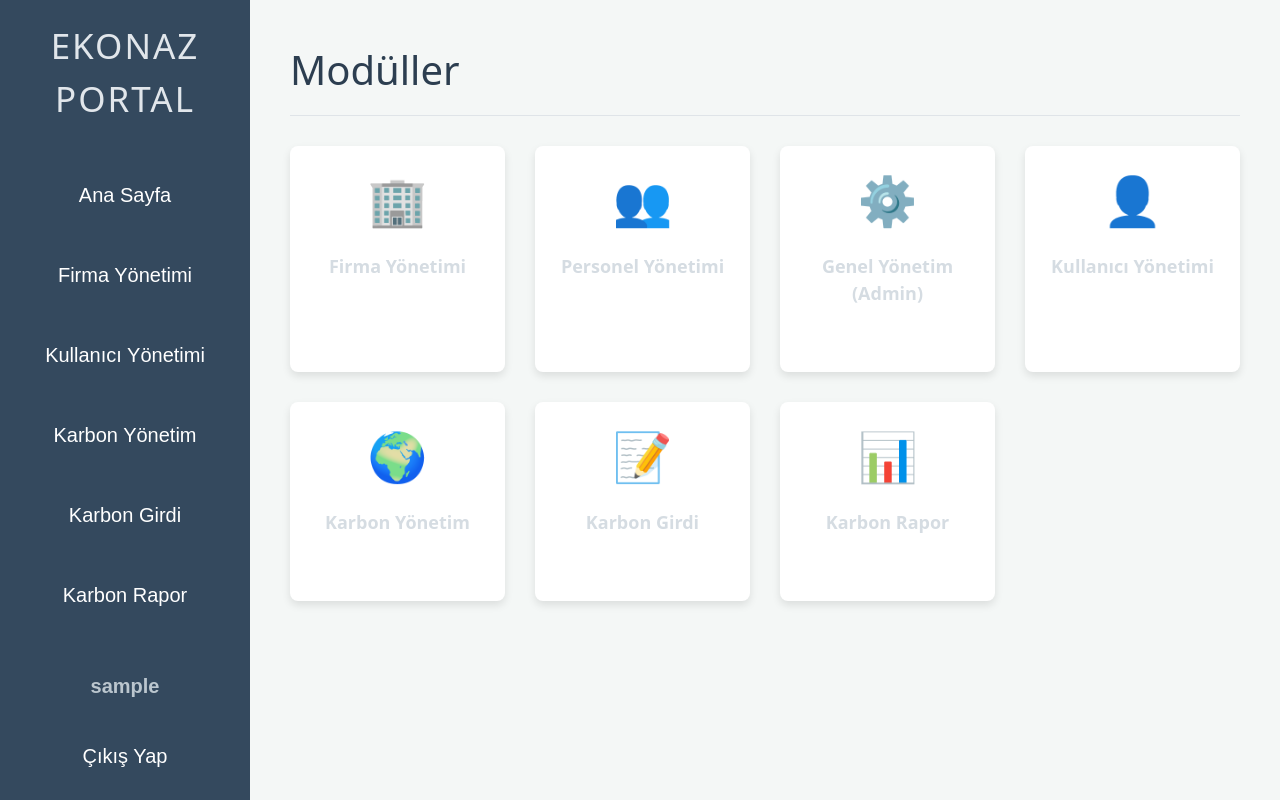
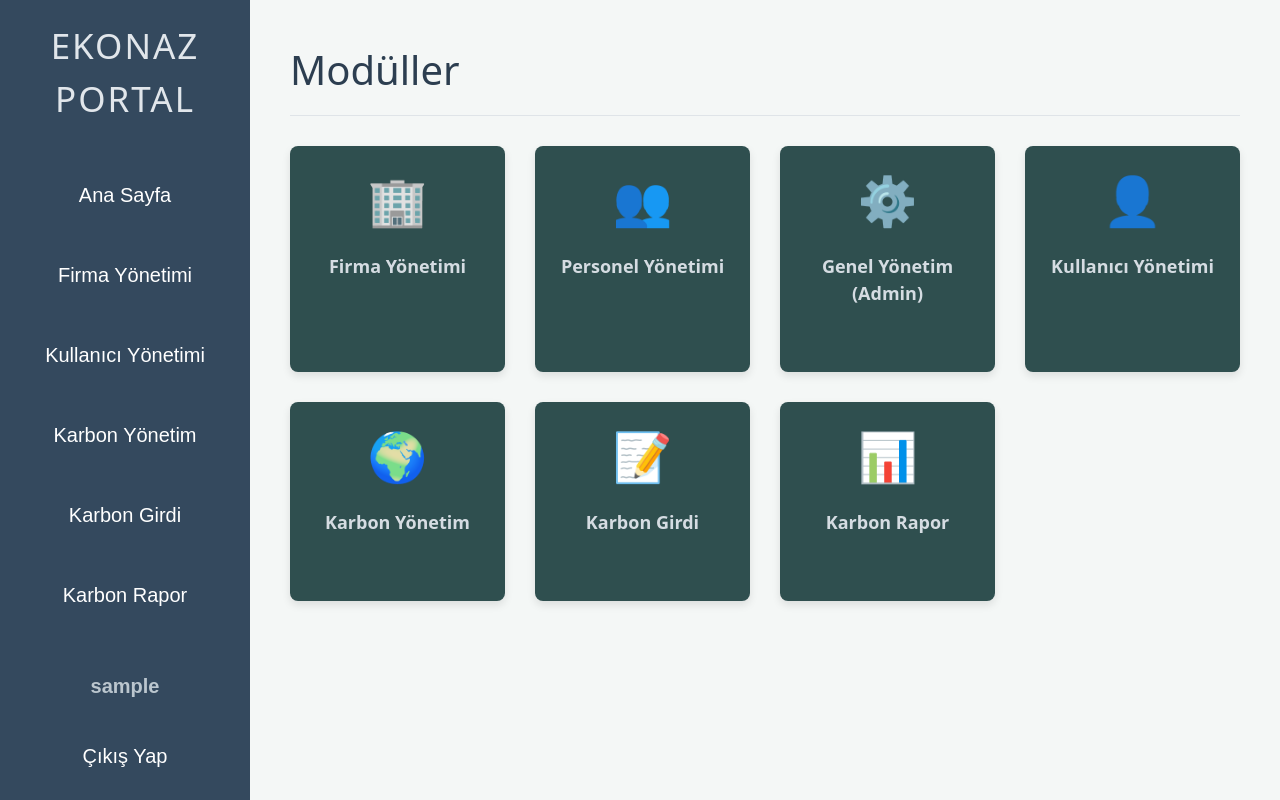
Before and after one commit to zfasred/erim, a Django app: page /portal/ in a window 1280 px wide. Run offline with Django 5.2, Linux system fonts and the light colour scheme; the visitor is signed in with stand-in values (Sample User, id 1); some libraries are stand-ins or nearby versions.

Commit message:
Add files via upload

```diff
--- a/core/templates/portal.html
+++ b/core/templates/portal.html
@@ -1,5 +1,9 @@
 {% extends 'base.html' %}
 {% load static %}
+{% block body_class %}login-bg{% endblock %}
+{% block extra_css %}
+<link rel="stylesheet" href="{% static 'css/backgrounds.css' %}">
+{% endblock %}
 
 {% block title %}Ana Portal - Ekonaz{% endblock %}
 
@@ -25,7 +29,7 @@
     .main-content h1 { margin-bottom: 30px; color: #2c3e50; }
     .module-container { display: grid; grid-template-columns: repeat(auto-fill, minmax(200px, 1fr)); gap: 30px; }
     /* Modül Kutucukları */
-    .module-box { background-color: white; border-radius: 8px; box-shadow: 0 4px 8px rgba(0,0,0,0.1); text-align: center; padding: 20px; text-decoration: none; color: #333; transition: transform 0.3s, box-shadow 0.3s; }
+    .module-box { background-color: darkslategrey; border-radius: 8px; box-shadow: 0 4px 8px rgba(0,0,0,0.1); text-align: center; padding: 20px; text-decoration: none; color: #333; transition: transform 0.3s, box-shadow 0.3s; }
     .module-box:hover { transform: translateY(-5px); box-shadow: 0 8px 16px rgba(0,0,0,0.2); }
     .module-box .icon { font-size: 48px; margin-bottom: 15px; }
     .module-box h3 { font-size: 18px; }
```
